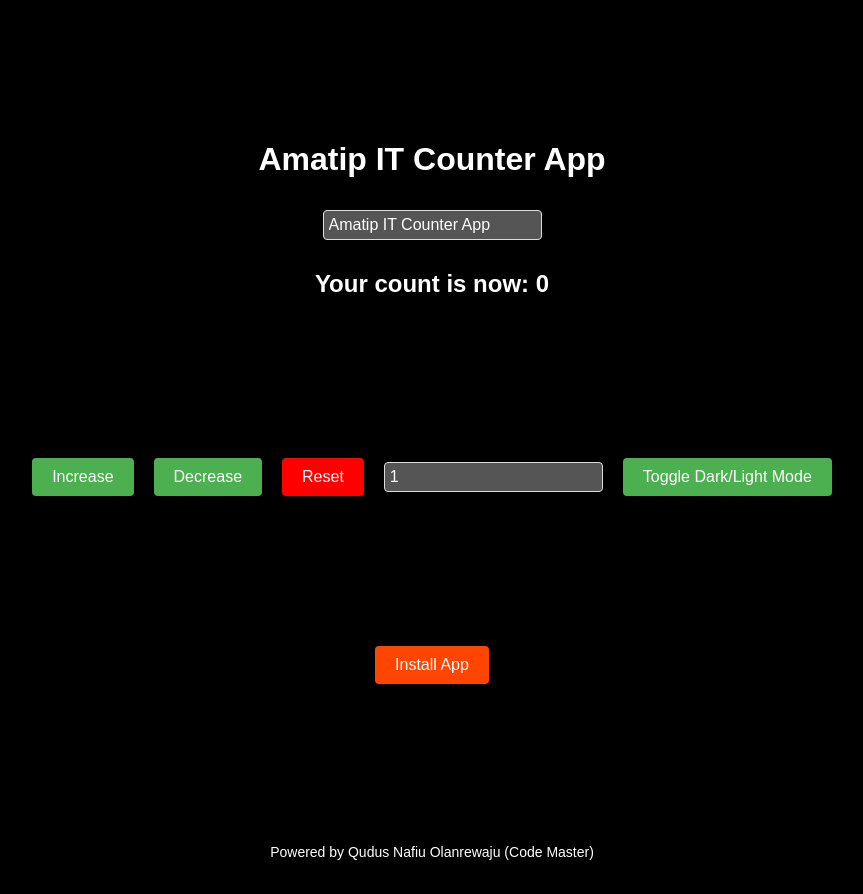
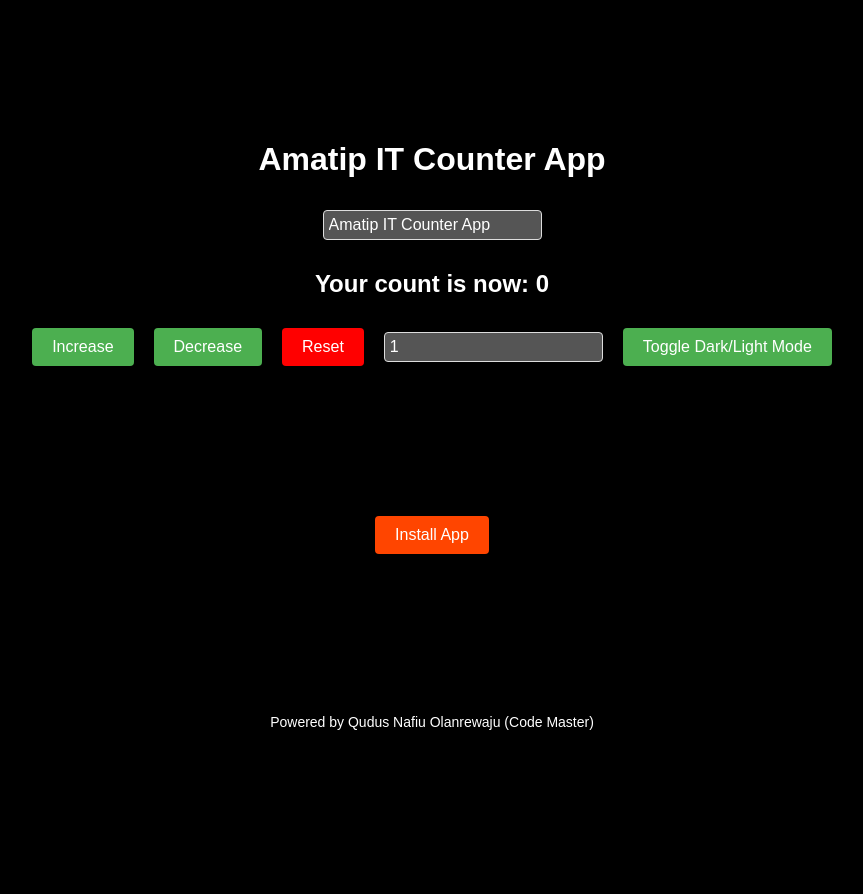
Before and after one commit to Gwatavri1/counterApp, a React (Create React App) app: page / in a window 1280 px wide. Shown: the whole page, without its empty margins (208-1071 px from the left). After the commit the page ends 800 px from the top, so only its background shows below. Built offline with nearby package versions, Linux system fonts and the light colour scheme.

Commit message:
css update

```diff
--- a/src/App.css
+++ b/src/App.css
@@ -74,5 +74,5 @@ p{
 .reset{
     background-color: red;
     color: white;
-    margin-top: 140px;
+
 }
```
